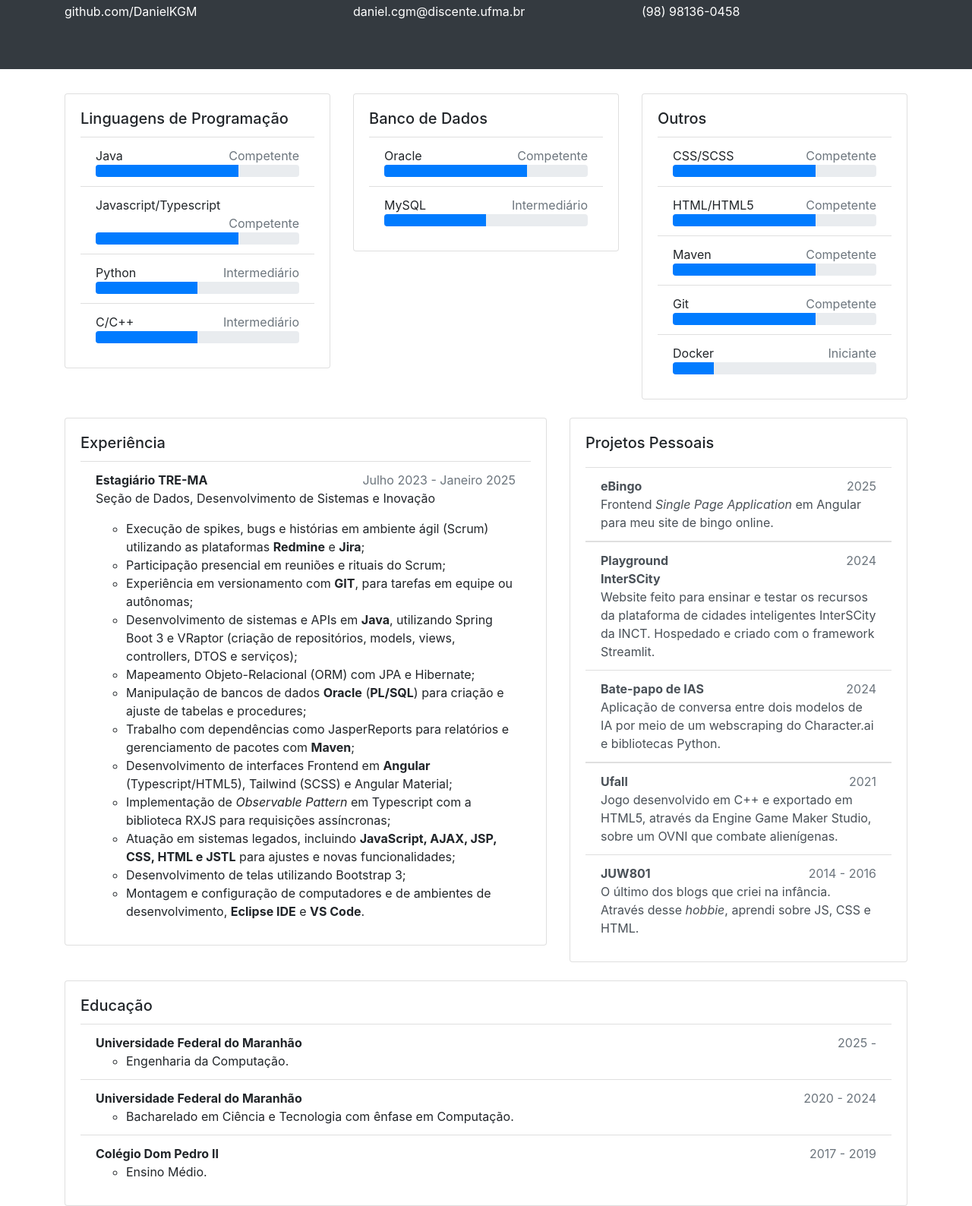
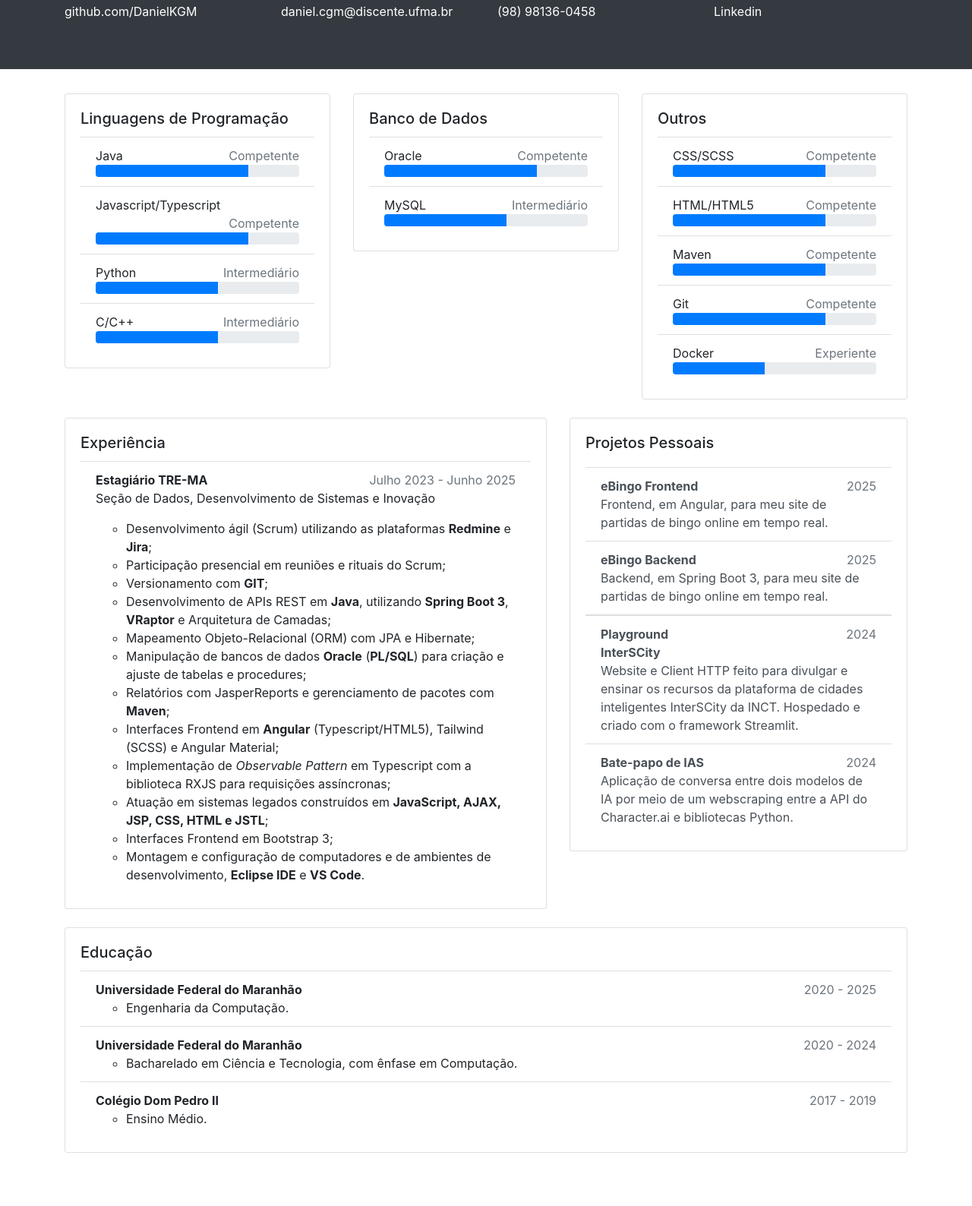
Before and after one commit to DanielKGM/curriculo, a plain HTML site: page index.html in a window 1280 px wide. Shown: the part 159-1747 px from the top of the page at 76% size. After the commit the page ends 1701 px from the top, so only its background shows below. Drawn offline with nearby package versions, Linux system fonts and the light colour scheme.

Commit message:
Update index.html

```diff
--- a/index.html
+++ b/index.html
@@ -42,6 +42,14 @@
                 >(98) 98136-0458</a
               >
             </div>
+            <div class="col-sm">
+              <a
+                class="text-white"
+                href="https://br.linkedin.com/in/daniel-campos-galdez-monteiro"
+                target="_blank"
+                >Linkedin</a
+              >
+            </div>
           </div>
         </div>
       </div>
@@ -63,7 +71,7 @@
                     <div
                       class="progress-bar"
                       role="progressbar"
-                      style="width: 70%"
+                      style="width: 75%"
                     ></div>
                   </div>
                 </div>
@@ -77,7 +85,7 @@
                     <div
                       class="progress-bar"
                       role="progressbar"
-                      style="width: 70%"
+                      style="width: 75%"
                     ></div>
                   </div>
                 </div>
@@ -91,7 +99,7 @@
                     <div
                       class="progress-bar"
                       role="progressbar"
-                      style="width: 50%"
+                      style="width: 60%"
                     ></div>
                   </div>
                 </div>
@@ -105,7 +113,7 @@
                     <div
                       class="progress-bar"
                       role="progressbar"
-                      style="width: 50%"
+                      style="width: 60%"
                     ></div>
                   </div>
                 </div>
@@ -128,7 +136,7 @@
                     <div
                       class="progress-bar"
                       role="progressbar"
-                      style="width: 70%"
+                      style="width: 75%"
                     ></div>
                   </div>
                 </div>
@@ -142,7 +150,7 @@
                     <div
                       class="progress-bar"
                       role="progressbar"
-                      style="width: 50%"
+                      style="width: 60%"
                     ></div>
                   </div>
                 </div>
@@ -165,7 +173,7 @@
                     <div
                       class="progress-bar"
                       role="progressbar"
-                      style="width: 70%"
+                      style="width: 75%"
                     ></div>
                   </div>
                 </div>
@@ -179,7 +187,7 @@
                     <div
                       class="progress-bar"
                       role="progressbar"
-                      style="width: 70%"
+                      style="width: 75%"
                     ></div>
                   </div>
                 </div>
@@ -193,7 +201,7 @@
                     <div
                       class="progress-bar"
                       role="progressbar"
-                      style="width: 70%"
+                      style="width: 75%"
                     ></div>
                   </div>
                 </div>
@@ -208,21 +216,21 @@
                     <div
                       class="progress-bar"
                       role="progressbar"
-                      style="width: 70%"
+                      style="width: 75%"
                     ></div>
                   </div>
                 </div>
                 <div class="list-group-item">
                   <div class="row">
                     <div class="col">Docker</div>
-                    <div class="col text-muted text-right">Iniciante</div>
+                    <div class="col text-muted text-right">Experiente</div>
                   </div>
                   <div class="progress">
                     <!-- This style tag is the only way to set the progress bar-->
                     <div
                       class="progress-bar"
                       role="progressbar"
-                      style="width: 20%"
+                      style="width: 45%"
                     ></div>
                   </div>
                 </div>
@@ -241,7 +249,7 @@
                       <strong>Estagiário TRE-MA</strong>
                     </div>
                     <div class="col text-muted text-right">
-                      Julho 2023 - Janeiro 2025
+                      Julho 2023 - Junho 2025
                     </div>
                   </div>
                   <p class="mb-3">
@@ -249,7 +257,7 @@
                   </p>
                   <ul>
                     <li>
-                      Execução de spikes, bugs e histórias em ambiente ágil
+                      Desenvolvimento ágil
                       (Scrum) utilizando as plataformas
                       <strong>Redmine</strong> e <strong>Jira</strong>;
                     </li>
@@ -257,14 +265,12 @@
                       Participação presencial em reuniões e rituais do Scrum;
                     </li>
                     <li>
-                      Experiência em versionamento com <strong>GIT</strong>,
-                      para tarefas em equipe ou autônomas;
+                      Versionamento com <strong>GIT</strong>;
                     </li>
                     <li>
-                      Desenvolvimento de sistemas e APIs em
-                      <strong>Java</strong>, utilizando Spring Boot 3 e VRaptor
-                      (criação de repositórios, models, views, controllers, DTOS
-                      e serviços);
+                      Desenvolvimento de APIs REST em
+                      <strong>Java</strong>, utilizando <strong>Spring Boot 3</strong>, <strong>VRaptor</strong>
+                      e Arquitetura de Camadas;
                     </li>
                     <li>
                       Mapeamento Objeto-Relacional (ORM) com JPA e Hibernate;
@@ -275,12 +281,11 @@
                       criação e ajuste de tabelas e procedures;
                     </li>
                     <li>
-                      Trabalho com dependências como JasperReports para
-                      relatórios e gerenciamento de pacotes com
+                      Relatórios com JasperReports e gerenciamento de pacotes com
                       <strong>Maven</strong>;
                     </li>
                     <li>
-                      Desenvolvimento de interfaces Frontend em
+                      Interfaces Frontend em
                       <strong>Angular</strong> (Typescript/HTML5), Tailwind
                       (SCSS) e Angular Material;
                     </li>
@@ -289,11 +294,10 @@
                       com a biblioteca RXJS para requisições assíncronas;
                     </li>
                     <li>
-                      Atuação em sistemas legados, incluindo
-                      <strong>JavaScript, AJAX, JSP, CSS, HTML e JSTL</strong>
-                      para ajustes e novas funcionalidades;
+                      Atuação em sistemas legados construídos em
+                      <strong>JavaScript, AJAX, JSP, CSS, HTML e JSTL</strong>;
                     </li>
-                    <li>Desenvolvimento de telas utilizando Bootstrap 3;</li>
+                    <li>Interfaces Frontend em Bootstrap 3;</li>
                     <li>
                       Montagem e configuração de computadores e de ambientes de
                       desenvolvimento, <strong>Eclipse IDE</strong> e
@@ -322,11 +326,23 @@
                   target="_blank"
                 >
                   <div class="row">
-                    <div class="font-weight-bold col">eBingo</div>
+                    <div class="font-weight-bold col">eBingo Frontend</div>
                     <div class="col text-muted text-right">2025</div>
                   </div>
-                  Frontend <em>Single Page Application</em> em Angular para meu
-                  site de bingo online.
+                  Frontend, em Angular, para meu
+                  site de partidas de bingo online em tempo real.
+                </a>
+                <a
+                  class="list-group-item list-group-item-action"
+                  href="https://github.com/DanielKGM/ebingo-backend"
+                  target="_blank"
+                >
+                  <div class="row">
+                    <div class="font-weight-bold col">eBingo Backend</div>
+                    <div class="col text-muted text-right">2025</div>
+                  </div>
+                  Backend, em Spring Boot 3, para meu
+                  site de partidas de bingo online em tempo real.
                 </a>
               </ul>
               <ul class="list-group list-group-flush">
@@ -341,7 +357,7 @@
                     </div>
                     <div class="col text-muted text-right">2024</div>
                   </div>
-                  Website feito para ensinar e testar os recursos da plataforma
+                  Website e Client HTTP feito para divulgar e ensinar os recursos da plataforma
                   de cidades inteligentes InterSCity da INCT. Hospedado e criado
                   com o framework Streamlit.
                 </a>
@@ -355,34 +371,7 @@
                     <div class="col text-muted text-right">2024</div>
                   </div>
                   Aplicação de conversa entre dois modelos de IA por meio de um
-                  webscraping do Character.ai e bibliotecas Python.
-                </a>
-              </ul>
-              <ul class="list-group list-group-flush">
-                <a
-                  class="list-group-item list-group-item-action"
-                  href="https://gamejolt.com/games/ufall/639123"
-                  target="_blank"
-                >
-                  <div class="row">
-                    <div class="font-weight-bold col">Ufall</div>
-                    <div class="col text-muted text-right">2021</div>
-                  </div>
-                  Jogo desenvolvido em C++ e exportado em HTML5, através da
-                  Engine Game Maker Studio, sobre um OVNI que combate
-                  alienígenas.
-                </a>
-                <a
-                  class="list-group-item list-group-item-action"
-                  href="https://juw801.blogspot.com"
-                  target="_blank"
-                >
-                  <div class="row">
-                    <div class="font-weight-bold col">JUW801</div>
-                    <div class="col text-muted text-right">2014 - 2016</div>
-                  </div>
-                  O último dos blogs que criei na infância. Através desse
-                  <em>hobbie</em>, aprendi sobre JS, CSS e HTML.
+                  webscraping entre a API do Character.ai e bibliotecas Python.
                 </a>
               </ul>
             </div>
@@ -399,7 +388,7 @@
                     <div class="font-weight-bold col">
                       Universidade Federal do Maranhão
                     </div>
-                    <div class="col text-muted text-right">2025 -</div>
+                    <div class="col text-muted text-right">2020 - 2025</div>
                   </div>
                   <ul>
                     <li>Engenharia da Computação.</li>
@@ -414,7 +403,7 @@
                   </div>
                   <ul>
                     <li>
-                      Bacharelado em Ciência e Tecnologia com ênfase em
+                      Bacharelado em Ciência e Tecnologia, com ênfase em
                       Computação.
                     </li>
                   </ul>
```
